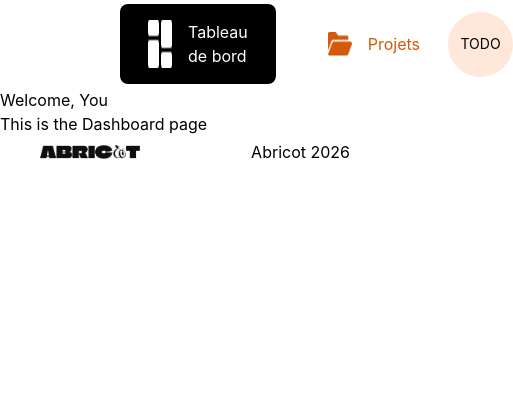
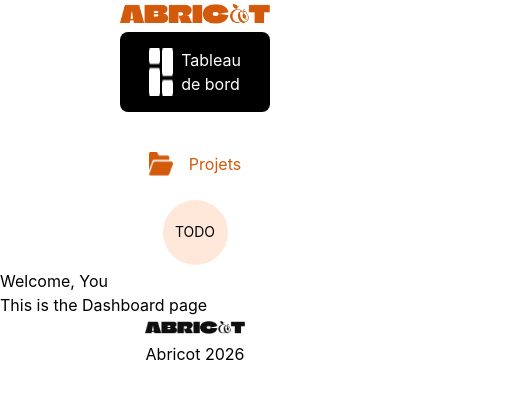
Before and after one commit to fkervella/OC-DevFS-P07, a Next.js app: page /dashboard in a window 390 px wide. Shown: the top 398 px of the page, 513 px wide, since content can reach past the window. Built offline with nearby package versions, Linux system fonts and the light colour scheme.

Commit message:
Header et Footer : prise en compte du responsive

```diff
--- a/src/app/_components/Footer/index.jsx
+++ b/src/app/_components/Footer/index.jsx
@@ -2,7 +2,7 @@ import Image from 'next/image';
 
 function Footer() {
   return (
-    <div className="bg-white flex flex-row justify-between items-center pt-1 pr-10 pb-1 pl-10">
+    <div className="bg-white flex flex-col lg:flex-row lg:justify-between gap-2 items-center pt-1 pr-10 pb-1 pl-10">
       <Image
         src="/logoAbricotNoir.png"
         alt="Logo Abricot"
--- a/src/app/_components/Header/index.jsx
+++ b/src/app/_components/Header/index.jsx
@@ -3,7 +3,7 @@ import Link from 'next/link';
 
 function Header() {
   return (
-    <div className="bg-white flex flex-row justify-between pt-1 pr-30 pb-1 pl-30 items-center">
+    <div className="bg-white flex flex-col lg:flex-row lg:justify-between gap-2 pt-1 pr-30 pb-1 pl-30 items-center">
       <div className="">
         <Image
           className="logo"
@@ -13,9 +13,9 @@ function Header() {
           height={20}
         />
       </div>
-      <nav className="flex flex-row gap-6 items-center">
+      <nav className="flex flex-col lg:flex-row gap-6 items-center">
         <Link href="/dashboard" className="">
-          <div className="bg-black rounded-lg flex flex-row pt-4 pr-10 pb-4 pl-10 gap-4 w-fit justify-center">
+          <div className="bg-black rounded-lg flex flex-row pt-4 pr-10 pb-4 pl-10 gap-2 lg:gap-4 w-fit justify-center">
             <Image
               src="/dashboardWhiteIcon.png"
               alt="Image tableau de bord"
```
